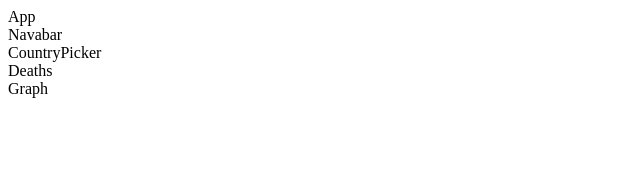
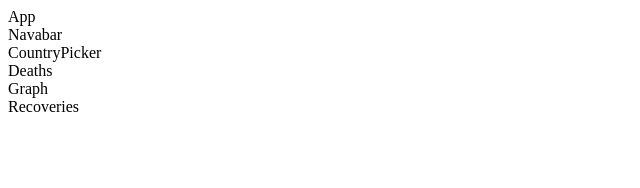
Before and after one commit to karpss/covid19-dashboard, a React (Create React App) app: page / in a window 1280 px wide. Shown: the top 188 px of the page, without its empty margins (0-640 px from the left). Built offline with nearby package versions, Linux system fonts and the light colour scheme.

Commit message:
created another component for recoveries

```diff
--- a/src/App.js
+++ b/src/App.js
@@ -5,6 +5,7 @@ import Navbar from './components/Navbar/Navbar';
 import DataTable from './components/DataTable/Datatable';
 import Infections from './components/Infections/Infections';
 import Deaths from './components/Deaths/Deaths';
+import Recovery from './components/Recoveries/Recovery';
 import Graph from './components/Graph/Graph';
 
 
@@ -18,6 +19,7 @@ function App() {
       <Infections/>
       <Deaths/>
       <Graph/>
+      <Recovery/>
 
     </div>
   );
--- /dev/null
+++ b/src/components/Recoveries/Recovery.js
@@ -0,0 +1,12 @@
+/* eslint-disable */
+import React from 'react';
+
+const Recovery = () => {
+    return (
+        <div>
+          Recoveries
+        </div>
+    )
+}
+
+export default Recovery;
```
